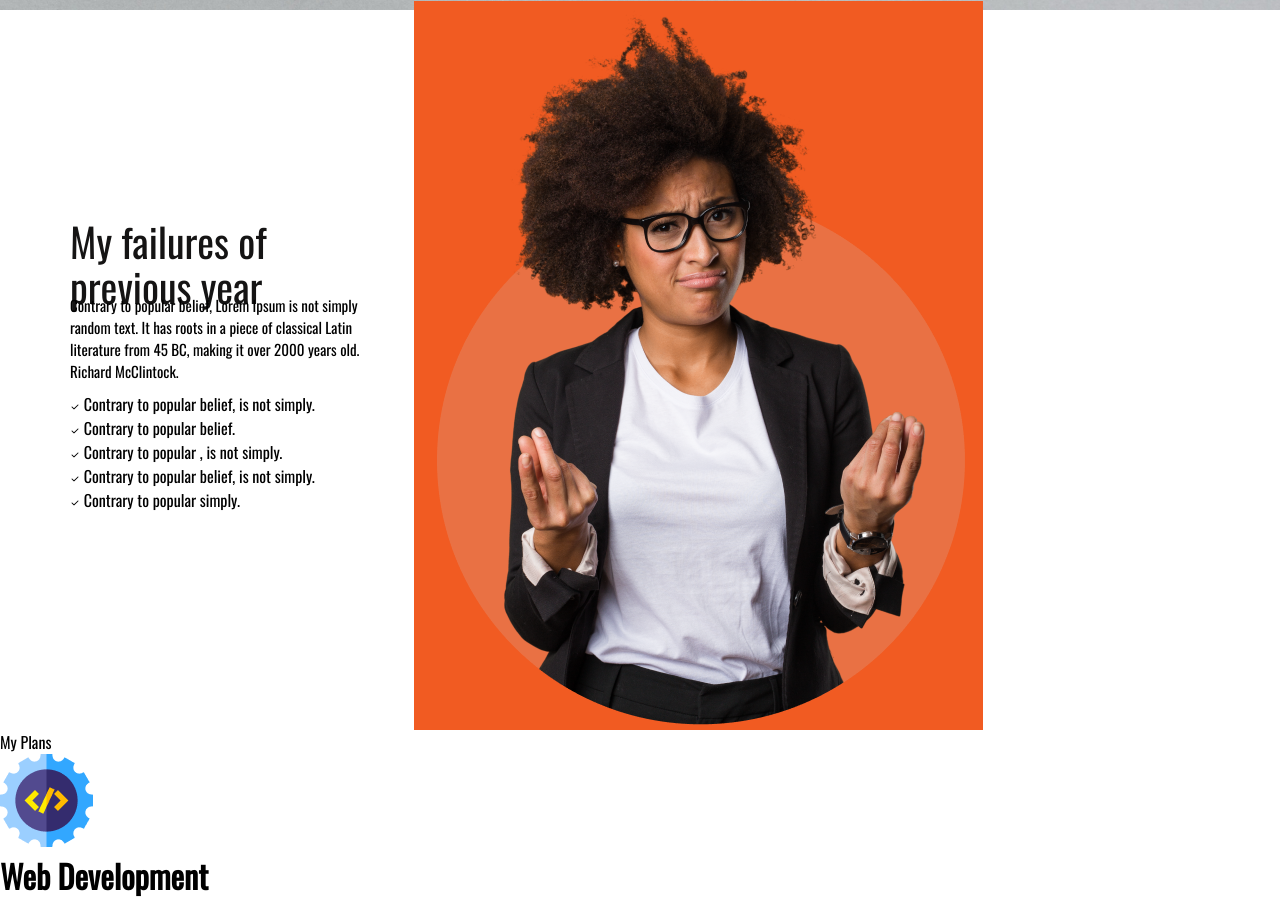
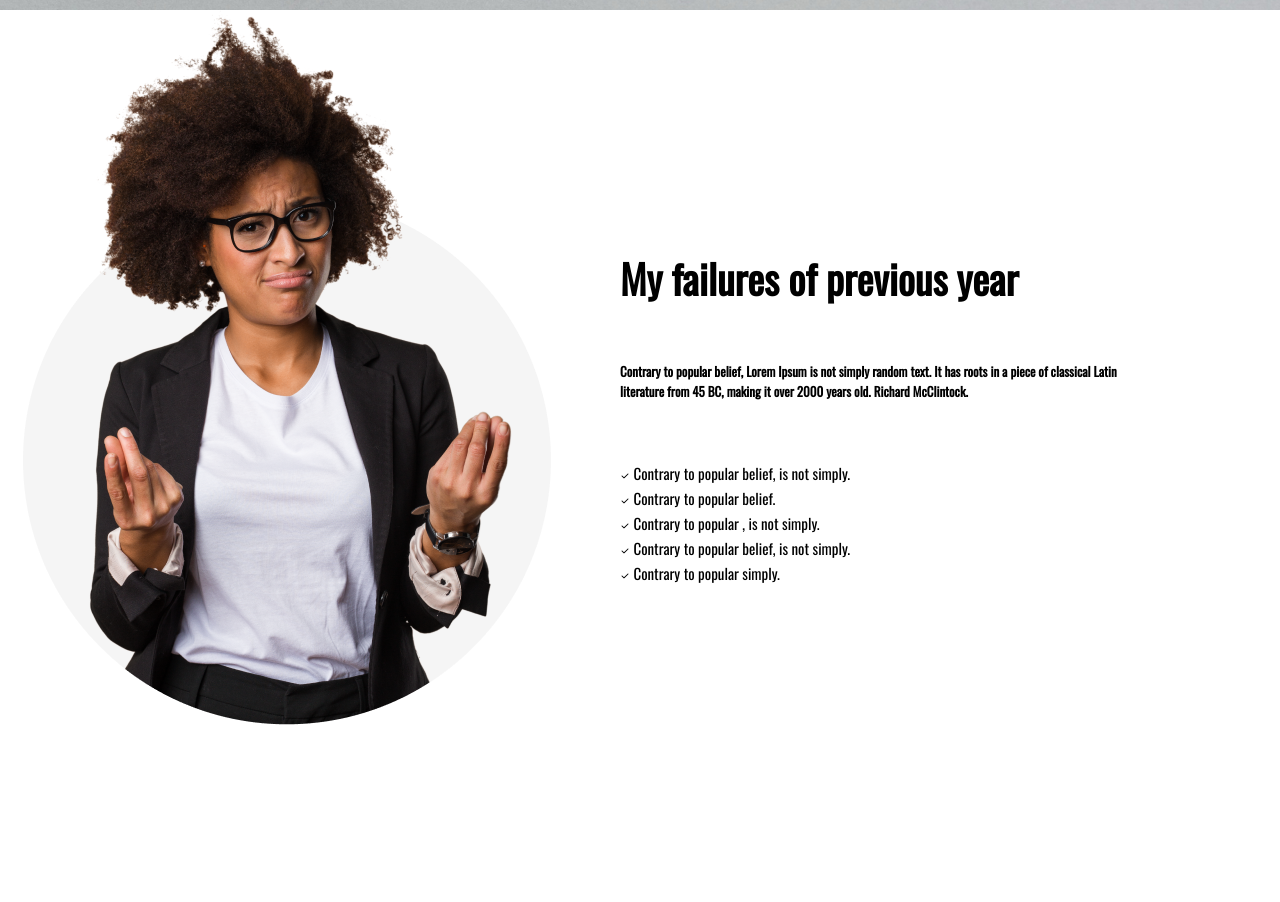
Before and after one commit to Alamienlatif/new-year-new-me, a plain HTML site: page images/index.html in a window 1280 px wide. Shown: the part 799-1701 px from the top of the page. After the commit the page ends 1553 px from the top, so only its background shows below. Drawn offline with nearby package versions, Linux system fonts and the light colour scheme.

Commit message:
added paragraph section

```diff
--- a/images/index.html
+++ b/images/index.html
@@ -25,28 +25,26 @@
  <button class="button">Contact Us</button>
  </header>
 <!--- header ends--->
-
 <!----- Main starts ----->
  <main>
-    <div class="middel-container">
-
-       <div class="all-text">
-         <p class="text">My failures of previous year</p>
-         <p class="contant">Contrary to popular belief, Lorem Ipsum is
+    <div class="img"><img src="person.png"></div>
+      <div class="contant">
+         <h1 class="text-contant">My failures of previous year</h1>
+           <h4 class="paragraph">Contrary to popular belief, Lorem Ipsum is
             not simply random text. It has roots in a piece of classical
-            Latin literature from 45 BC, making it over 2000 years old. Richard McClintock.</p>
+            Latin literature from 45 BC, making it over 2000 years old. Richard McClintock.</h4>
          <br>
-         <div class="text-paragraph"><p> <img src="check.svg" width="10px" height="8px"> Contrary to popular belief, is not simply.</p>
+         <div class="text-paragraph">
+         <p> <img src="check.svg" width="10px" height="8px"> Contrary to popular belief, is not simply.</p>
          <p> <img src="check.svg" width="10px" height="8px"> Contrary to popular belief.</p>
          <p> <img src="check.svg" width="10px" height="8px"> Contrary to popular , is not simply.</p>
          <p> <img src="check.svg" width="10px" height="8px"> Contrary to popular belief, is not simply.</p>
-         <p> <img src="check.svg" width="10px" height="8px"> Contrary to popular simply.</p>
+         <p> <img src="check.svg" width="10px" height="8px"> Contrary to popular simply.</p> </div>
      </div>
-     </div>
- <div class="img"><img src="person.png"></div>
  </main>
 <!----- Main ends ----->
-<div class="down">
+<!-- --=
+ <div class="about">
      <h1></h1>My Plans</h1>
      <div class="web"> <img src="icons/web.png"></div>
       <h1>Web Development</h1>
@@ -63,13 +61,13 @@
 
     </div>
 
-    <footer>
+    <from>
         <div class="text">Awlays keep a positive mindset</div>
         <img src="watch.png" width="900" height="300">
         <button class="button">call Now</button>
-    </footer>
+    </from>
 
-    <form>
+    <footer>
         <div class="form-fill">
             <h1>Future</h1>
             <p>There are many variations of passages of Lorem Ipsum available, but the majority have suffered alteration
@@ -78,6 +76,6 @@
              <button class="email">Enter your email</button>
             <button class="subscribe">Subscribe</button>
         </div>
-    </form>
+    </footer>= -->
 </body>
 </html>
--- a/images/styles/portfolio.css
+++ b/images/styles/portfolio.css
@@ -7,7 +7,7 @@
 .text-primary{
     color: #FD6E0A;
 }
- /* Container styles */
+ /*  header start */
 
 .banner{
     width: 215px;
@@ -52,69 +52,42 @@
     border-radius: 5px;
     color: #FFFFFF;
 }
+/*  header ends */
+
 /* main section */
-
-main{
+.main{
     max-width: 1140px;
     margin: 0 auto;
 }
-/* Circle section styles  */
-
-.middel-container{
-    display: flex;
-    align-items: center;
-    gap: 24px;
+.contant{
+    right: 300px;
+    left: 20px;
+    top: 40px;
 }
-
-.all-text{
-    font-family: Work Sans;
-    font-style: Regular;
+.text-contant{
+    position: absolute;
+    top: 1060px;
+    left: 620px;
+    right: 160px;
+    font-size: 40px;
+    line-height: 35px;
+    text-align: left;
 }
-
-.img{
-    top:920px;
-    background: #F15B22;
-
-}
-.text{
-    left: 20px;
-    top: 20px;
-    width: 280px;
-    font-size: 40px;
-    width: 200px;
-    height: 75px;
-    font-weight: 420px;
-    font-style: Bold;
-    line-height: 45px;
-    vertical-align: top;
-    color:#151414;
-    bottom: 430px;
-
-}
-
-.contant{
-    left: 20px;
-    top: 135px;
-    font-size: 15px;
-    width: 320px;
-    height: 80px;
+.paragraph{
+    position: absolute;
+    top: 1160px;
+    left: 620px;
+    right: 160px;
+    font-size: 13px;
+    line-height: 20px;
+    text-align: left;
 }
 .text-paragraph{
-    left: 20px;
-    top: 260px;
+    position: absolute;
+    top: 1260px;
+    left: 620px;
+    right: 160px;
+    font-size: 15px;
+    line-height: 25px;
+    text-align: left;
 }
-.plans{
-    display: flex;
-    left: 20px;
-    text-center;
-    top: 900px;
-    bottom: 40px;
-
-}
-.btn-primary{
-    position: absolute;
-    width: 8px;
-    height: 5px;
-    top: 6px;
-    left: 10px;
-}
```
Lines whose indentation alone changed are shown as unchanged.
